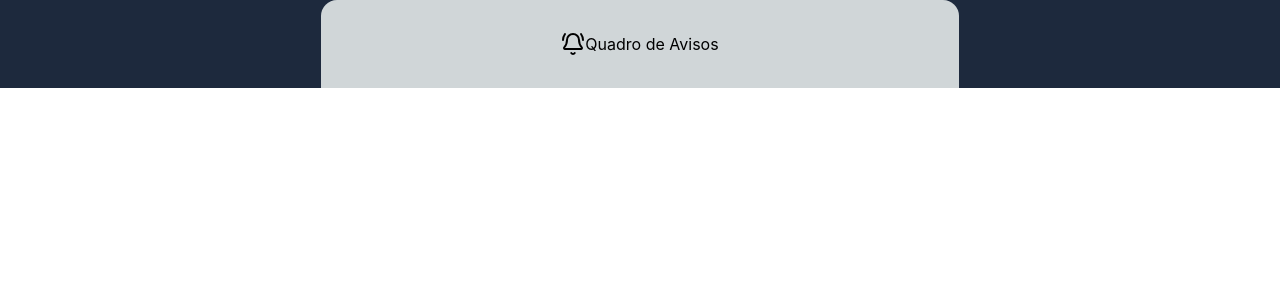
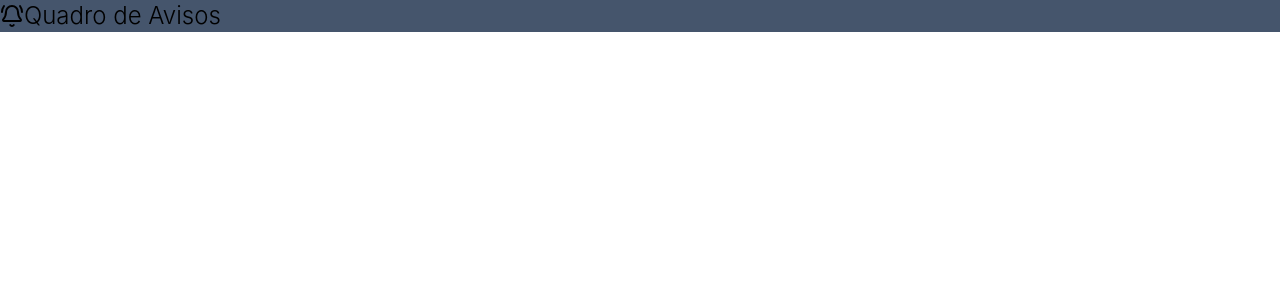
Before and after one commit to luanmvcosta0/quadro-avisos-fe, a React (Vite) app: page / in a window 1280 px wide. Shown: the top 300 px of the page. Built offline with nearby package versions, Linux system fonts and the light colour scheme.

Commit message:
feat: update Header component styles for improved layout and design

```diff
--- a/src/notice_board/components/Header.tsx
+++ b/src/notice_board/components/Header.tsx
@@ -2,14 +2,10 @@ import { BellRing } from "lucide-react";
 
 function Header() {
   return (
-    <div className="flex flex-col items-center w-full bg-slate-800">
-      <div className="bg-mist-300 px-60 py-8 rounded-t-2xl">
-        <div className="flex flex-row justify-start">
-          <div>
-            <BellRing />
-          </div>
-          <div>Quadro de Avisos</div>
-        </div>
+    <div className="bg-slate-600 flex flex-col gap-6">
+      <div className="flex flex-row items-center ">
+        <BellRing />
+        <div className="text-2xl font-light">Quadro de Avisos</div>
       </div>
     </div>
   );
```
